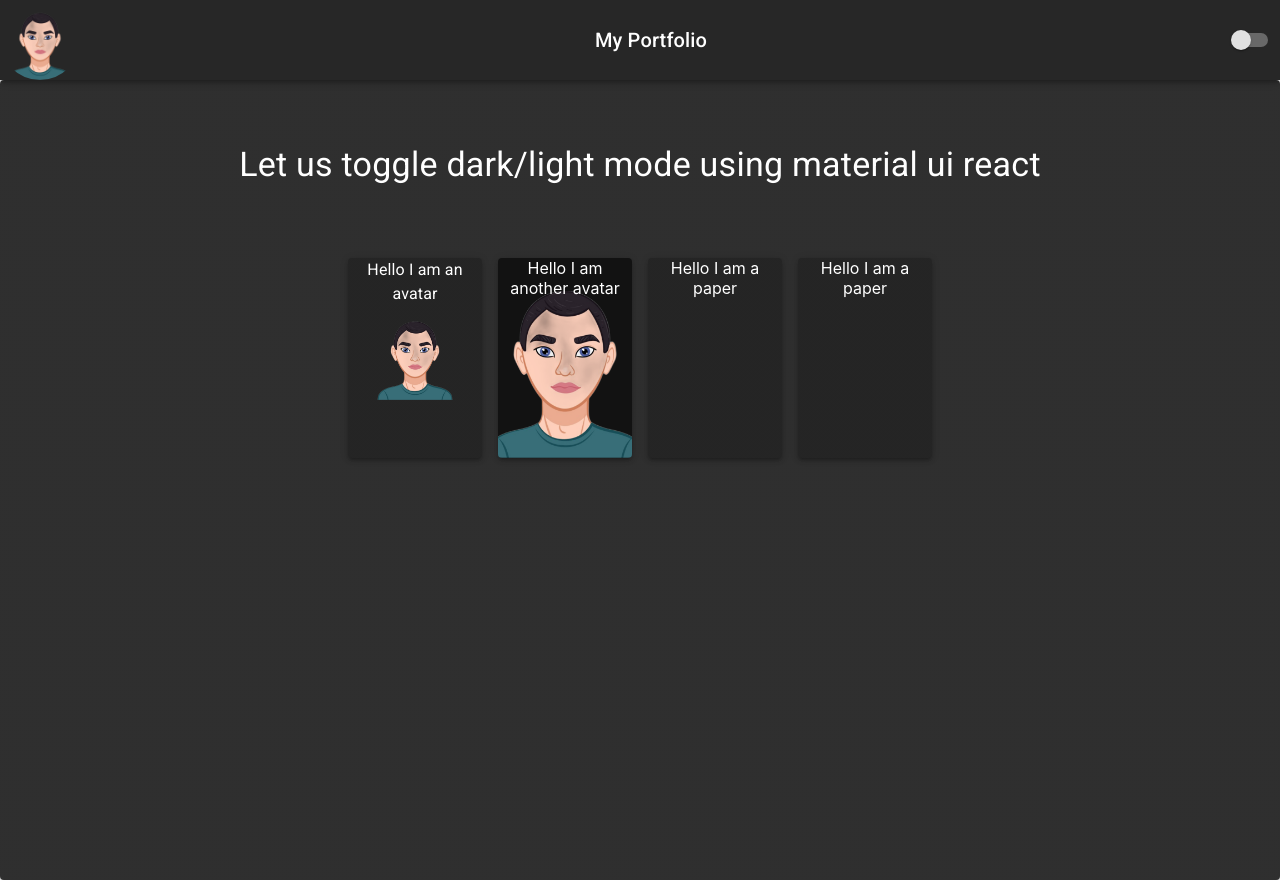
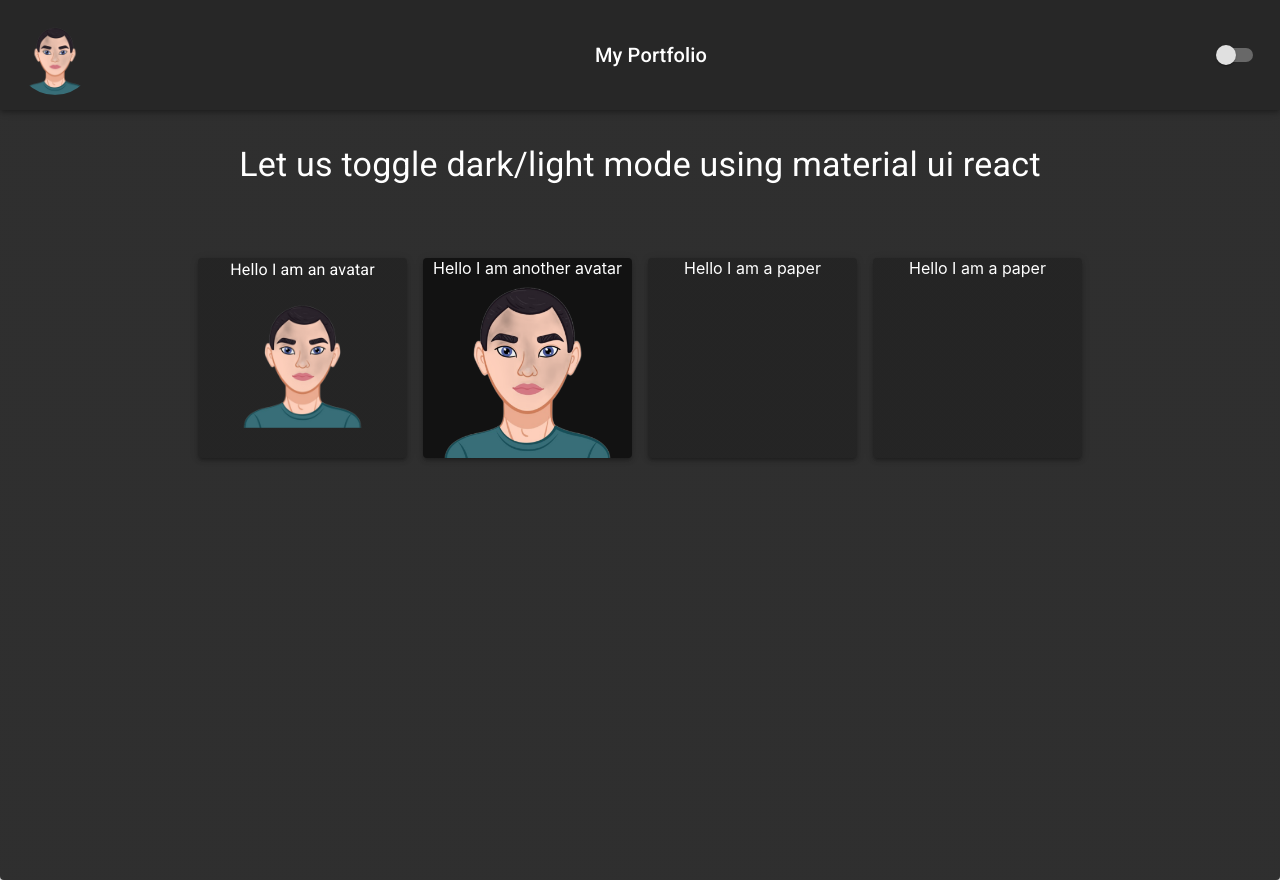
Before and after one commit to sanjaybenu/theme-toggler, a React (Create React App) app: page / in a window 1280 px wide. Built offline with nearby package versions, Linux system fonts and the light colour scheme.

Commit message:
further style changes

```diff
--- a/src/App.js
+++ b/src/App.js
@@ -68,7 +68,7 @@ function App() {
           >
             Let us toggle dark/light mode using material ui react
           </Typography>
-          <Grid container spacing={2} sx={{ margin: "auto" }} maxWidth="sm">
+          <Grid container spacing={2} sx={{ margin: "auto" }} maxWidth="md">
             <Grid xs={3}>
               <Paper sx={{ height: 200, textAlign: "center" }} elevation={3}>
                 <Typography>Hello I am an avatar</Typography>
--- a/src/components/Header.js
+++ b/src/components/Header.js
@@ -8,17 +8,11 @@ const img = require('../images/avatar.png')
 const Header = (props)=>{
 
   return (
-    // <Box sx={{ flexGrow: 1 }}>
-      <AppBar sx={{ display: 'flex', alignItems: 'center', justifyContent: 'space-between', flexDirection:"row" }}>
-        {/* <Box sx={{ display: 'flex', alignItems: 'center' }}> */}
+      <AppBar sx={{ display: 'flex', alignItems: 'center', justifyContent: 'space-between', flexDirection:"row",padding:"15px" }}>
           <img src={img} alt="avatar" style={{ height: '80px', width: '80px', borderRadius: '50%' }} />
           <Typography variant="h6">My Portfolio</Typography>
-        {/* </Box>
-        <Box sx={{ display: 'flex', alignItems: 'center', justifyContent:'flex-end' }}> */}
           {props.children}
-        {/* </Box> */}
       </AppBar>
-    // </Box>
   )
 }
 
```
